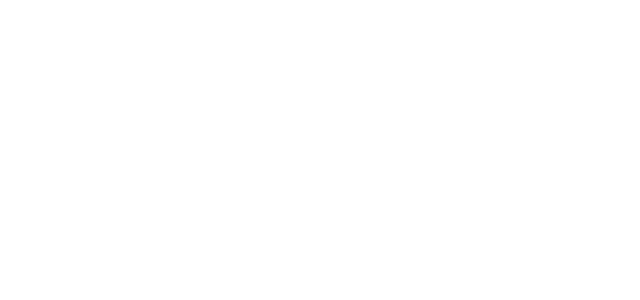
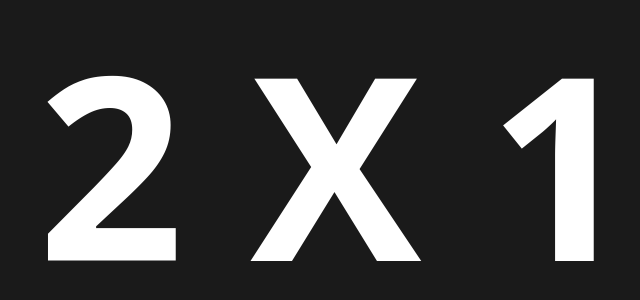
Before and after one commit to jj55-alice/profile, a React (Vite) app: page /times-table in a window 1280 px wide. Before the commit this address had no page. Shown: the part 238-538 px from the top of the page, without its empty margins (304-944 px from the left). Built offline with nearby package versions, Linux system fonts and the light colour scheme.

Commit message:
add times-table

```diff
--- a/src/App.tsx
+++ b/src/App.tsx
@@ -1,11 +1,13 @@
 import { BrowserRouter as Router, Routes, Route } from 'react-router-dom'
 import Home from './pages/home'
+import TimesTable from './pages/times-table'
 
 const App = () => {
   return (
     <Router>
         <Routes>
           <Route path="/" element={<Home />} />
+          <Route path="/times-table" element={<TimesTable />} />
         </Routes>
     </Router>
   )
--- /dev/null
+++ b/src/pages/times-table.tsx
@@ -0,0 +1,34 @@
+import { useState } from "react";
+
+const TimesTable = () => {
+
+  const [first, setFirst] = useState(2);
+  const [second, setSecond] = useState(1);
+  const [mode, setMode] = useState<'question' | 'answer'>('question');
+
+
+  const handleClick = (e: React.MouseEvent<HTMLDivElement> | React.TouchEvent<HTMLDivElement>) => {
+    e.preventDefault();
+    e.stopPropagation();
+
+    if (mode === 'question') {
+        setMode('answer');
+    } else {
+        const nextFirst = second === 9 ? first === 9 ? 2 : first + 1 : first;
+        const nextSecond = second === 9 ? 1 : second + 1;
+        setFirst(nextFirst);
+        setSecond(nextSecond);
+        setMode('question');
+    }
+
+  }
+  return (
+    <div className="w-screen h-screen bg-[#1a1a1a] flex items-center justify-center">
+      <div className="text-white text-[256px] font-bold" onClick={handleClick} onTouchEnd={handleClick}>
+        {mode === 'question' ? `${first} X ${second}` : `${first * second}`}
+      </div>
+    </div>
+  )
+}
+
+export default TimesTable;
```
